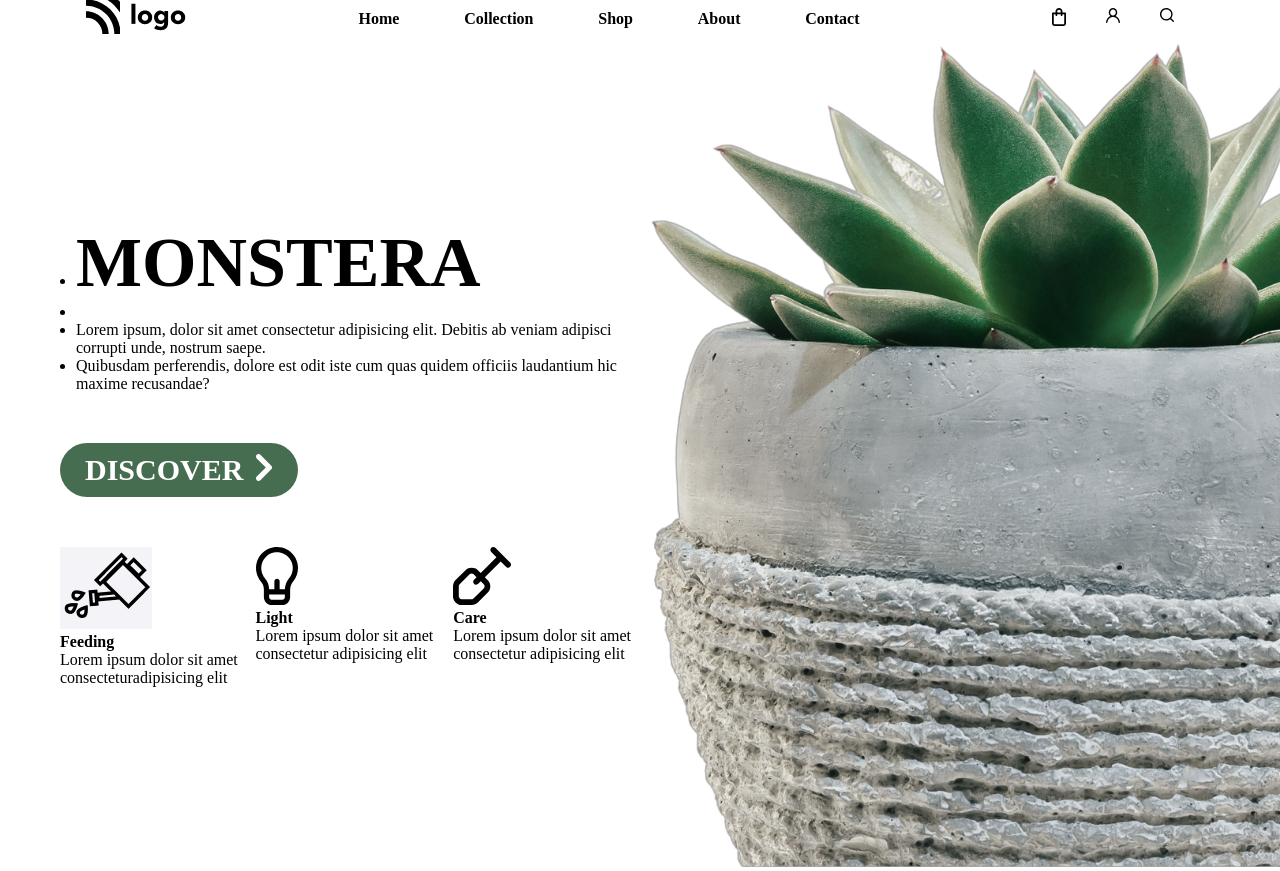
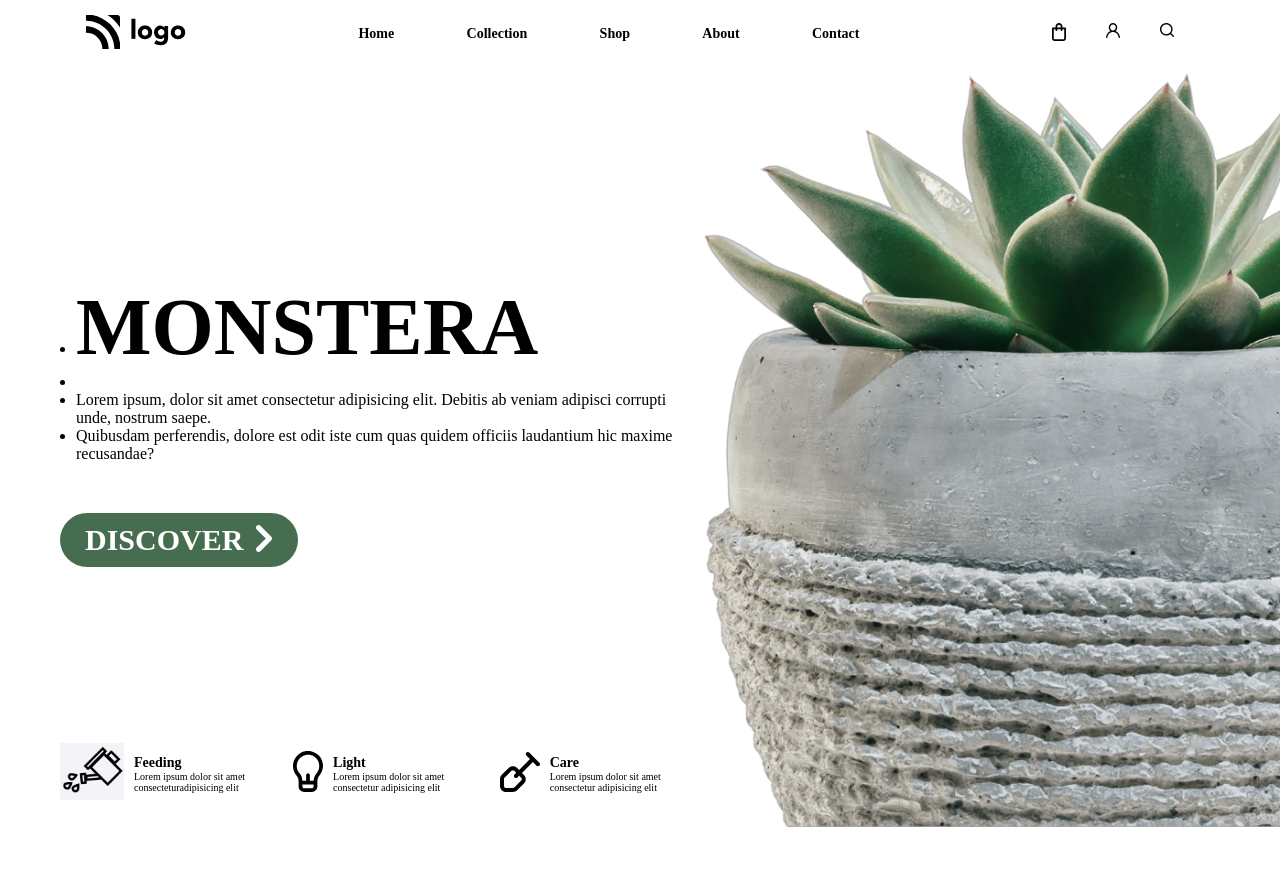
Before and after one commit to Jitesh-Gadage16/Live-Class-project-06, a website: page index.html in a window 1280 px wide. After the commit the page ends 831 px from the top, so only its background shows below. Drawn offline with Linux system fonts and the light colour scheme; a web font is replaced by a local one.

Commit message:
style changes
style changes

```diff
--- a/index.html
+++ b/index.html
@@ -1,30 +1,27 @@
 <!DOCTYPE html>
 <html lang="en">
+
 <head>
   <meta charset="UTF-8" />
   <meta http-equiv="X-UA-Compatible" content="IE=edge" />
   <meta name="viewport" content="width=device-width, initial-scale=1.0" />
   <title>Document</title>
-    <link
-      href="https://fonts.googleapis.com/css?family=Allerta"
-      rel="stylesheet"
-    />
-    <link
-      href="https://fonts.googleapis.com/css?family=Abel"
-      rel="stylesheet"
-    />
+  <link href="https://fonts.googleapis.com/css?family=Allerta" rel="stylesheet" />
+  <link href="https://fonts.googleapis.com/css?family=Abel" rel="stylesheet" />
   <style>
     /* Write styles here */
-      *{
+    * {
       margin: 0;
       padding: 0;
-        box-sizing:border-box;
+      box-sizing: border-box;
       font-family: 'Allerta';
     }
+
     nav#navbarMonstera {
       display: flex;
       justify-content: space-around;
       align-items: center;
+      padding: 15px 0;
     }
 
     div#navMid {
@@ -36,7 +33,8 @@ div#navMid {
     div#navEnd {
       display: flex;
     }
-div#navEnd img{
+
+    div#navEnd img {
       width: 14px;
       margin: 0 20px;
     }
@@ -49,18 +47,24 @@ div#midWhole {
       display: flex;
       position: relative;
     }
-.midWholepart2{
-  width: 630px;
+    div#navMid div h4:hover {
+    border-bottom: 2px solid;
+}
+
+    .midWholepart2 {
+      width: 45%;
       position: relative;
     }
-#imgmain{
+
+    #imgmain {
       position: absolute;
       right: 0;
       top: 10px;
       width: 100%;
     }
+
     h1#monstera {
-    font-size: 70px;
+      font-size: 80px;
     }
 
     ul {
@@ -74,6 +78,8 @@ div#midWholePart1 {
       flex-direction: column;
       justify-content: center;
       /* align-items: center; */
+      width: 55%;
+      position: relative;
     }
 
 
@@ -84,6 +90,8 @@ div#midWholePart11 {
     div#midWholePart13 {
       display: flex;
       padding: 0 0 0 60px;
+      position: absolute;
+      bottom: 25px;
     }
 
     div#midWholePart121 {
@@ -105,8 +113,49 @@ div#midWholePart12 {
     div#midWholePart122 {
       margin-left: 13px;
     }
+
+    .midWholePart13Parts {
+      display: flex;
+      justify-content: center;
+      align-items: center;
+      /* background: red; */
+    }
+
+    img#feeding {
+      width: 74px;
+      padding-right: 10px;
+    }
+
+    img#light {
+      padding: 10px;
+      width: 50px;
+    }
+
+    img#care {
+      padding: 10px;
+      width: 60px;
+    }
+
+    h4 {
+      font-size: 14px;
+      /* padding-bottom: 5px; */
+    }
+
+    div#navMid div h4 {
+    cursor: pointer;
+}
+
+    p.text {
+      font-size: 10px;
+      /* flex: 1 0 0; */
+    }
+
+    img#imgMain {
+      width: 100%;
+    }
   </style>
 </head>
+
 <body>
   <nav id="navbarMonstera">
     <div id="navFirst">
@@ -117,7 +166,9 @@ div#midWholePart122 {
       <div>
         <h4>Home</h4>
       </div>
-        <div><h4>Collection</h4></div>
+      <div>
+        <h4>Collection</h4>
+      </div>
       <div>
         <h4>Shop</h4>
       </div>
@@ -147,7 +198,9 @@ div#midWholePart122 {
       <div id="midWholePart11">
         <div>
           <ul>
-              <li><h1 id="monstera">MONSTERA</h1></li>
+            <li>
+              <h1 id="monstera">MONSTERA</h1>
+            </li>
             <li></li>
             <li>
               Lorem ipsum, dolor sit amet consectetur adipisicing elit.
@@ -211,4 +264,5 @@ div#midWholePart122 {
     </div>
   </div>
 </body>
+
 </html>
```
Lines whose indentation alone changed are shown as unchanged.
